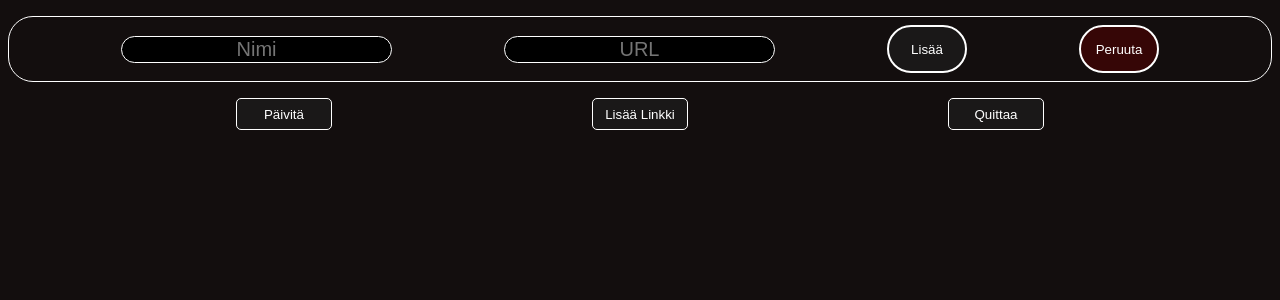
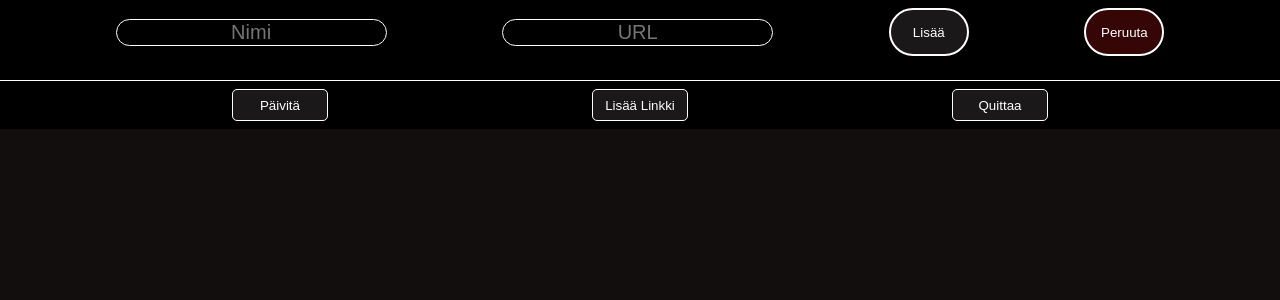
Before and after one commit to siponentheparas/pikalinkit, a Svelte app: page / in a window 1280 px wide. Both pictures are taken after a click on the button "Lisää Linkki". Shown: the top 300 px of the page. Built offline with nearby package versions, Linux system fonts and the light colour scheme.

Commit message:
fixed some styling

```diff
--- a/src/lib/addLink.svelte
+++ b/src/lib/addLink.svelte
@@ -12,7 +12,7 @@
     }
 
     async function addLink(name, url) {
-        console.log("link name length: " + name.length)
+        console.log("link name length: " + name.length);
         if (name != "" && url != "" && name.length <= 13) {
             await invoke("add_link", { name: name, url: url });
             isAddOpen.set(false);
@@ -50,14 +50,13 @@
 
 <style>
     .add_link_bar {
+        background-color: #000000;
         display: flex;
+        border-bottom: 0.5px solid white;
         height: 4rem;
-        border: 1px solid #ffffff;
-        border-radius: 25px;
         justify-content: space-evenly;
         align-items: center;
-        margin-top: 1rem;
-        margin-bottom: 1rem;
+        padding-bottom: 1rem;
     }
 
     .add_link_input {
--- a/src/styles.css
+++ b/src/styles.css
@@ -18,13 +18,18 @@
     width: 0.1rem;
 }
 
+body {
+    margin: 0px;
+}
+
 .tool_bar {
     display: flex;
+    background-color: #000000;
     justify-content: space-evenly;
     flex-wrap: nowrap;
     gap: 2rem;
     height: 3rem;
-    align-items: conter;
+    align-items: center;
 }
 
 .tool_bar_item {
@@ -39,7 +44,7 @@
 }
 
 .tool_bar_item:hover {
-    background-color: #2e362f; /* Green */
+    background-color: #2e362f;
     color: white;
     box-shadow: 0 12px 16px 0 rgba(0,0,0,0.24), 0 17px 50px 0 rgba(0,0,0,0.19);
 }
@@ -81,7 +86,7 @@
 }
 
 .link_delete:hover {
-    background-color: #740000; /* Green */
+    background-color: #740000;
     color: white;
     box-shadow: 0 12px 16px 0 rgba(0,0,0,0.24), 0 17px 50px 0 rgba(0,0,0,0.19);
 }
@@ -92,7 +97,7 @@
 }
 
 .link_button:hover {
-    background-color: #2e362f; /* Green */
+    background-color: #2e362f;
     color: white;
     box-shadow: 0 12px 16px 0 rgba(0,0,0,0.24), 0 17px 50px 0 rgba(0,0,0,0.19);
 }
@@ -104,6 +109,7 @@
 
 .links {
     display: flex;
+    margin: 3rem;
     justify-content: start;
     flex-wrap: wrap;
     gap: 1rem;
```
